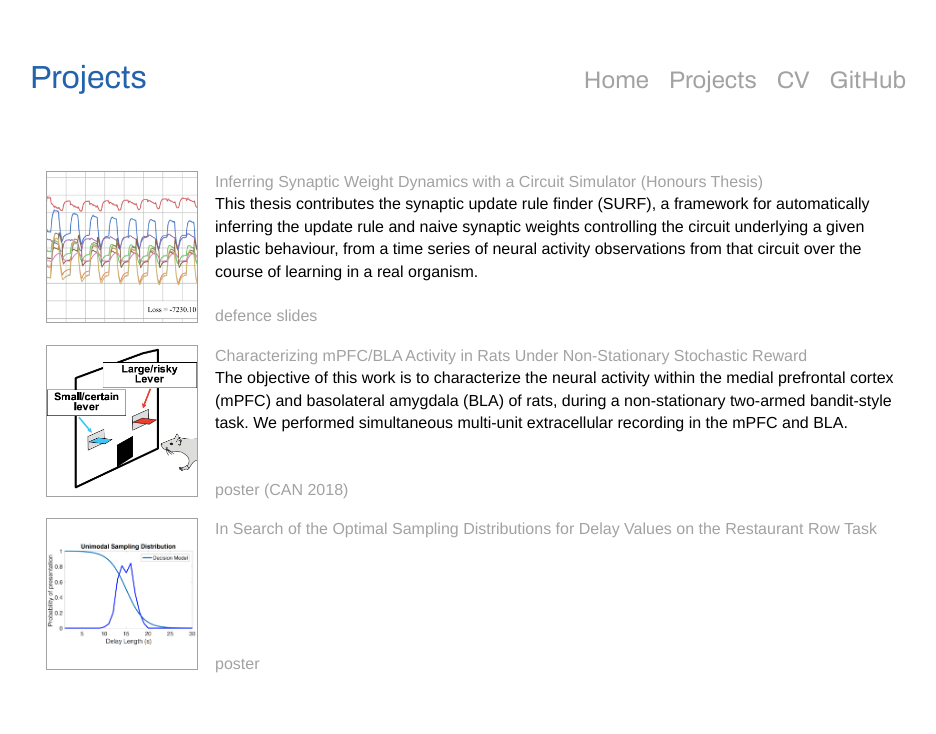
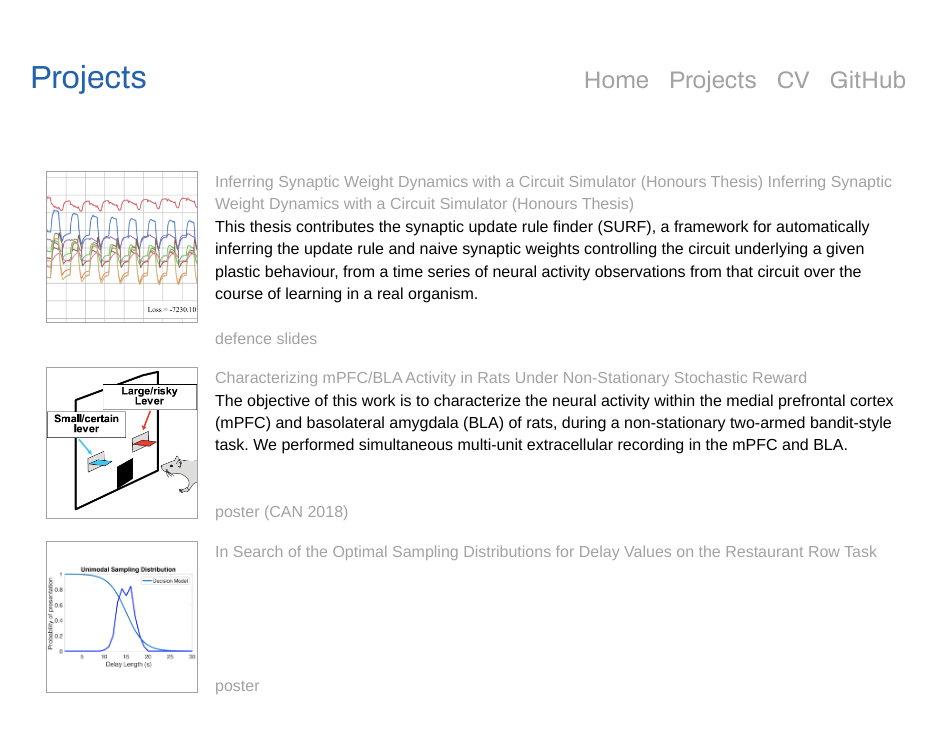
Before and after one commit to rfayyazi/rfayyazi.github.io, a Jekyll site: the page projects.html, which Jekyll copies as it is, in a window 1280 px wide. Shown: the top 734 px of the page, without its empty margins (162-1098 px from the left). Built offline with Jekyll 4.4.1, drawn with Linux system fonts in a browser that asks for light colours.

Commit message:
Update projects.html

```diff
--- a/projects.html
+++ b/projects.html
@@ -43,7 +43,7 @@
               </td>
               <td>
                 <div class='project-content'>
-<!--                   <a href='papers/learning_learning_thesis.pdf'>Inferring Synaptic Weight Dynamics with a Circuit Simulator (Honours Thesis)</a> -->
+                  <a href='papers/learning_learning_thesis.pdf'>Inferring Synaptic Weight Dynamics with a Circuit Simulator (Honours Thesis)</a>
                   <a href='papers/xxx.pdf'>Inferring Synaptic Weight Dynamics with a Circuit Simulator (Honours Thesis)</a>
                   <div class='project-summary'>
                     This thesis contributes the synaptic update rule finder (SURF), a framework for automatically inferring
```
